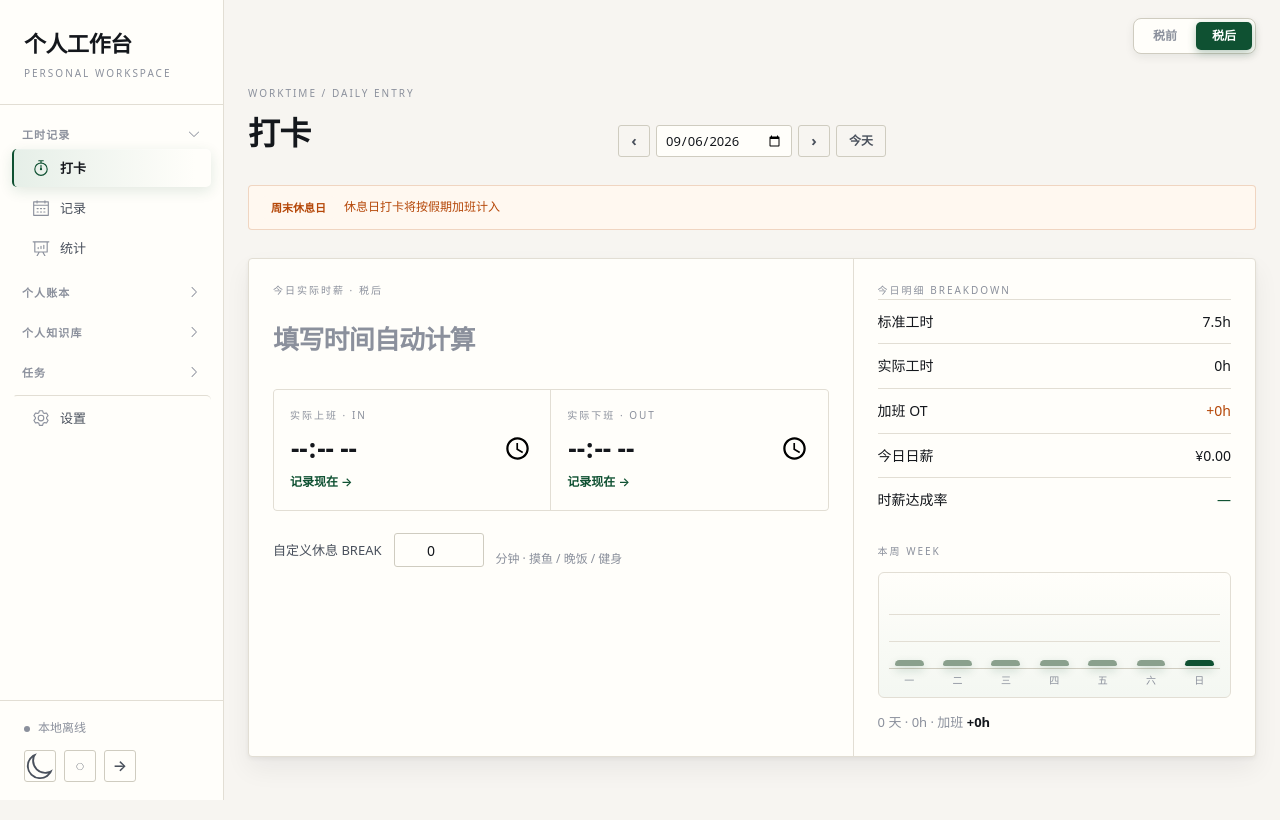
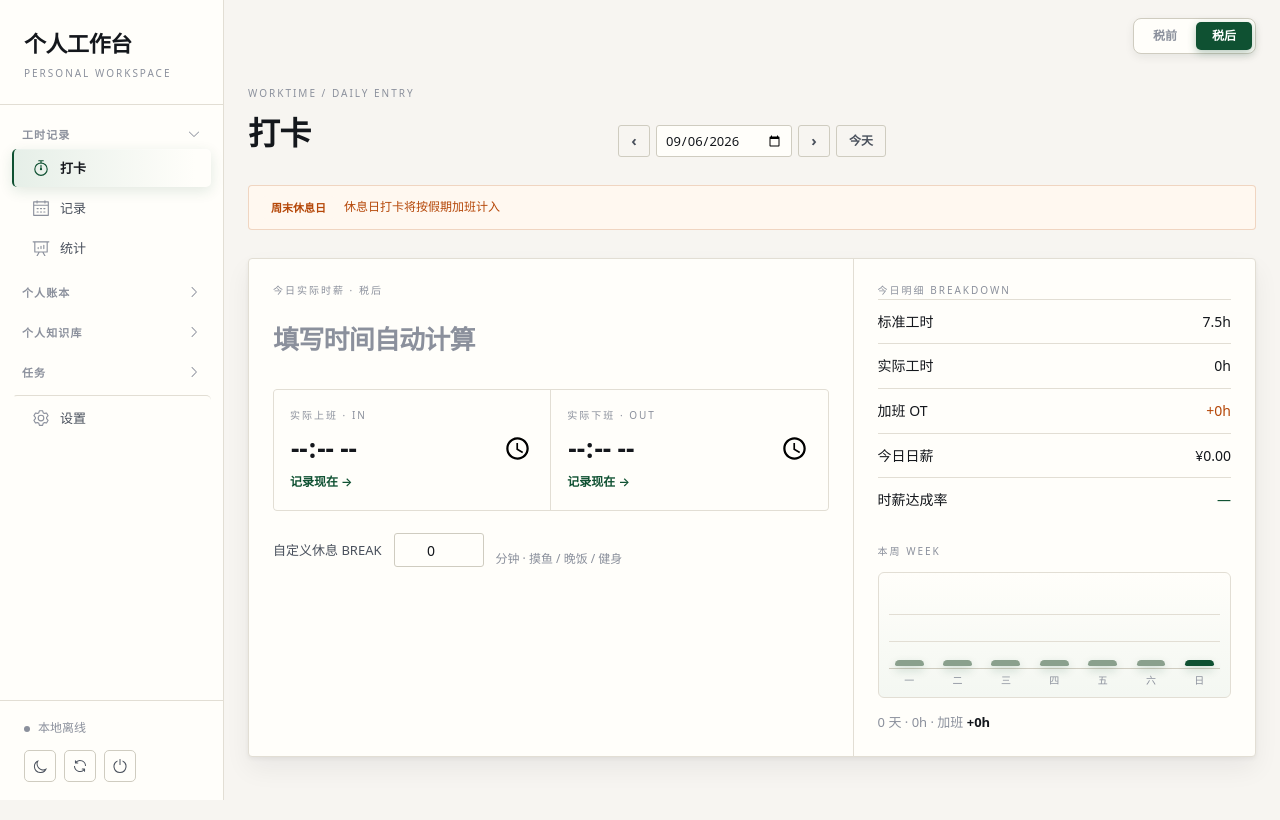
Before and after one commit to wasd-debug/MyWorkBoard, a Vue app in the folder frontend/: page /punch in a window 1280 px wide. Shown: the top 820 px of the page. Built offline with nearby package versions, Linux system fonts and the light colour scheme; no server answers.

Commit message:
统一侧栏按钮并修复打卡时间回填

```diff
--- a/frontend/src/App.vue
+++ b/frontend/src/App.vue
@@ -26,13 +26,13 @@
             <span>{{ store.dbMode ? '数据库已同步' : '本地离线' }}</span>
           </div>
           <div class="sidebar-actions">
-            <button class="ui-button variant-icon size-sm" type="button" :aria-label="store.theme === 'dark' ? '切换日间模式' : '切换暗夜模式'" :aria-pressed="store.theme === 'dark'" @click="store.toggleTheme()">
+            <button class="sidebar-action sidebar-theme-action" type="button" :aria-label="store.theme === 'dark' ? '切换日间模式' : '切换暗夜模式'" :title="store.theme === 'dark' ? '切换日间模式' : '切换暗夜模式'" @click="store.toggleTheme()">
               <Sunny v-if="store.theme === 'dark'" aria-hidden="true" /><Moon v-else aria-hidden="true" />
             </button>
-            <button class="ui-button variant-icon size-sm" type="button" aria-label="同步状态" :title="store.dbMode ? '数据库已连接' : '本地离线'" @click="onSyncClick">
-              {{ store.dbMode ? '◉' : '◌' }}
+            <button class="sidebar-action" type="button" aria-label="同步状态" :title="store.dbMode ? '数据库已连接' : '本地离线'" @click="onSyncClick">
+              <Connection v-if="store.dbMode" aria-hidden="true" /><Refresh v-else aria-hidden="true" />
             </button>
-            <button class="ui-button variant-icon size-sm" type="button" aria-label="退出登录" @click="store.logout()">→</button>
+            <button class="sidebar-action" type="button" aria-label="退出登录" title="退出登录" @click="store.logout()"><SwitchButton aria-hidden="true" /></button>
           </div>
         </div>
       </aside>
@@ -62,7 +62,7 @@ import { computed, onMounted, ref } from 'vue'
 import { ElMessage } from 'element-plus'
 import { useAppStore } from './stores/app'
 import { useRoute } from 'vue-router'
-import { ArrowDown, Calendar, CreditCard, DataAnalysis, List, Moon, Notebook, Setting, Sunny, Tickets, Timer, Wallet } from '@element-plus/icons-vue'
+import { ArrowDown, Calendar, Connection, CreditCard, DataAnalysis, List, Moon, Notebook, Refresh, Setting, Sunny, SwitchButton, Tickets, Timer, Wallet } from '@element-plus/icons-vue'
 import BottomNav from './components/BottomNav.vue'
 import LoginView from './views/LoginView.vue'
 
--- a/frontend/src/styles/theme.css
+++ b/frontend/src/styles/theme.css
@@ -209,8 +209,18 @@ select {
 .sidebar-foot .status-dot { width: 6px; height: 6px; border-radius: 50%; background: var(--muted) }
 .sidebar-foot .status-dot.online { background: var(--up) }
 .sidebar-foot .sidebar-actions {
-  display: flex; align-items: center; gap: 8px;
+  display: grid; grid-template-columns: repeat(3, 32px); gap: 8px;
 }
+.sidebar-action {
+  width: 32px; height: 32px; display: inline-flex; align-items: center; justify-content: center;
+  padding: 0; border: 1px solid var(--line2); border-radius: 5px;
+  background: var(--card); color: var(--ink2); transition: color .14s ease, border-color .14s ease, background .14s ease, box-shadow .14s ease;
+}
+.sidebar-action svg { width: 16px; height: 16px; stroke-width: 1.8 }
+.sidebar-action:hover { color: var(--accent); border-color: var(--accent); background: var(--accent-soft); box-shadow: 0 4px 10px color-mix(in srgb, var(--accent) 15%, transparent) }
+.sidebar-action:focus-visible { outline: none; border-color: var(--accent); box-shadow: 0 0 0 2px color-mix(in srgb, var(--accent) 28%, transparent) }
+.sidebar-theme-action svg { width: 15px; height: 15px }
+.sidebar-action:active { transform: translateY(1px) }
 
 .app-main {
   flex: 1; min-width: 0; min-height: 100vh;
--- a/frontend/src/views/PunchView.vue
+++ b/frontend/src/views/PunchView.vue
@@ -159,5 +159,5 @@ function saveRec() {
 }
 function nowStart() { recStart.value = nowStr(); saveRec() }
 function nowEnd() { recEnd.value = nowStr(); saveRec() }
-watch(() => store.ready, value => { if (value) { punchDate.value = store.punchDate; syncInputs() } })
+watch(() => store.ready, value => { if (value) { punchDate.value = store.punchDate; syncInputs() } }, { immediate: true })
 </script>
```
Also changed, not shown: frontend/src/views/LedgerView.vue (+9 -4 lines).
